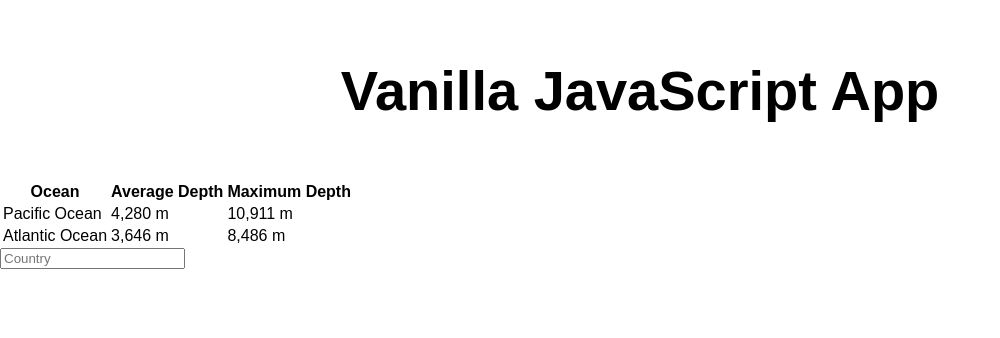
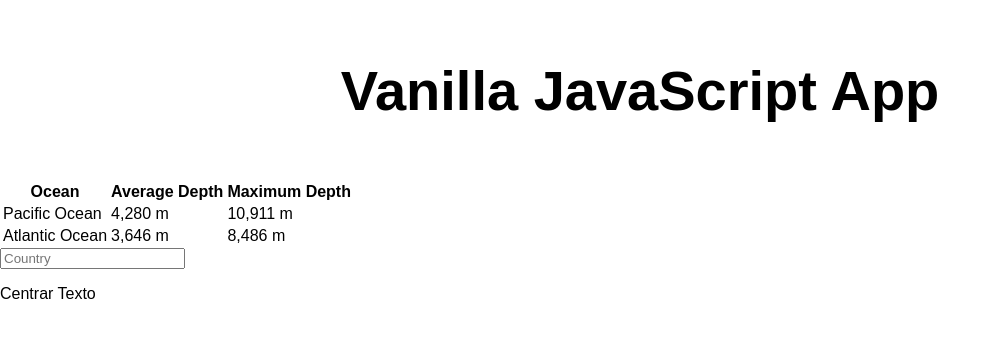
Before and after one commit to navigab/my-first-static-web-app-01, a website: page src/index.html in a window 1280 px wide. Shown: the whole page, without its empty margins (0-1000 px from the left). Drawn offline with Linux system fonts and the light colour scheme.

Commit message:
Centrado de texto.

```diff
--- a/src/index.html
+++ b/src/index.html
@@ -45,6 +45,9 @@
         <option value="Mexico">
       </datalist>
     </div>
+
+<p class="center">Centrar Texto</p>
+
 </body>
 
 </html>
```
